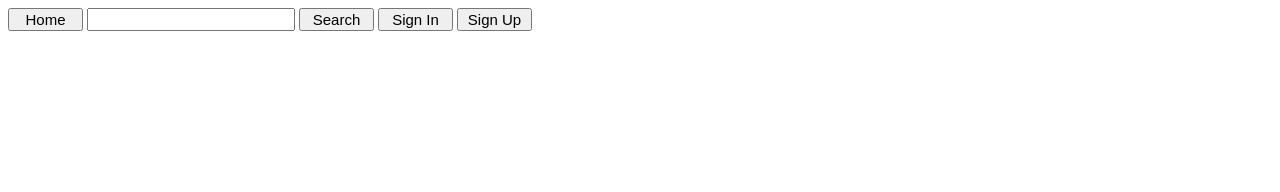
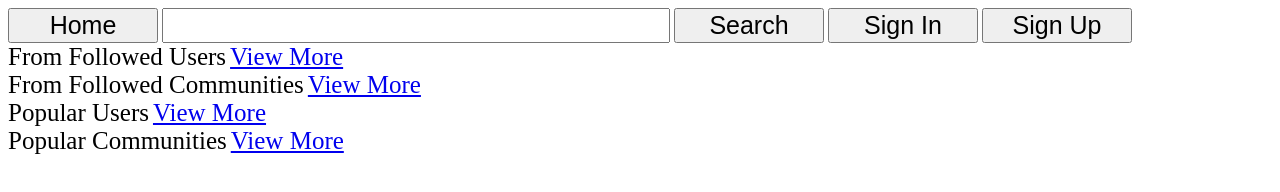
Before and after one commit to GitDuxi/Scrollr, a plain HTML site: page index.html in a window 1280 px wide. Drawn offline with Linux system fonts and the light colour scheme.

Commit message:
Made stuff bigger and added placeholder post shelves

```diff
--- a/index.html
+++ b/index.html
@@ -3,6 +3,19 @@
 	<title>BareScroll</title>
 </head>
 <body>
-	<button a href="/" style="margin:auto;width:75px;font-size:15px">Home</button>
-	<input type="text" id="search" name="search" style="margin:auto;width:200px;font-size:15px"> <button a href="/search" style="margin:auto;width:75px;font-size:15px">Search</button> <button a href="/signin.html" style="margin:auto;width:75px;font-size:15px">Sign In</button> <button a href="/signup.html" style="margin:auto;width:75px;font-size:15px">Sign Up</button>
+	<button a href="/" style="margin:auto;width:150px;font-size:25px">Home</button>
+	<input type="text" id="search" name="search" style="margin:auto;width:500px;font-size:25px"> <button a href="/search" style="margin:auto;width:150px;font-size:25px">Search</button> <button a href="/signin.html" style="margin:auto;width:150px;font-size:25px">Sign In</button> <button a href="/signup.html" style="margin:auto;width:150px;font-size:25px">Sign Up</button>
+	<br>
+	<a style="margin:auto;font-size:25px">From Followed Users</a> <a href="/from-followed-users" style="margin:auto;font-size:25px">View More</a>
+	<br>
+
+	<a style="margin:auto;font-size:25px">From Followed Communities</a> <a href="/from-followed-communities" style="margin:auto;font-size:25px">View More</a>
+	<br>
+
+	<a style="margin:auto;font-size:25px">Popular Users</a> <a href="/popular-users" style="margin:auto;font-size:25px">View More</a>
+	<br>
+
+	<a style="margin:auto;font-size:25px">Popular Communities</a> <a href="/popular-communities" style="margin:auto;font-size:25px">View More</a>
+	<br>
+
 </body>
```
